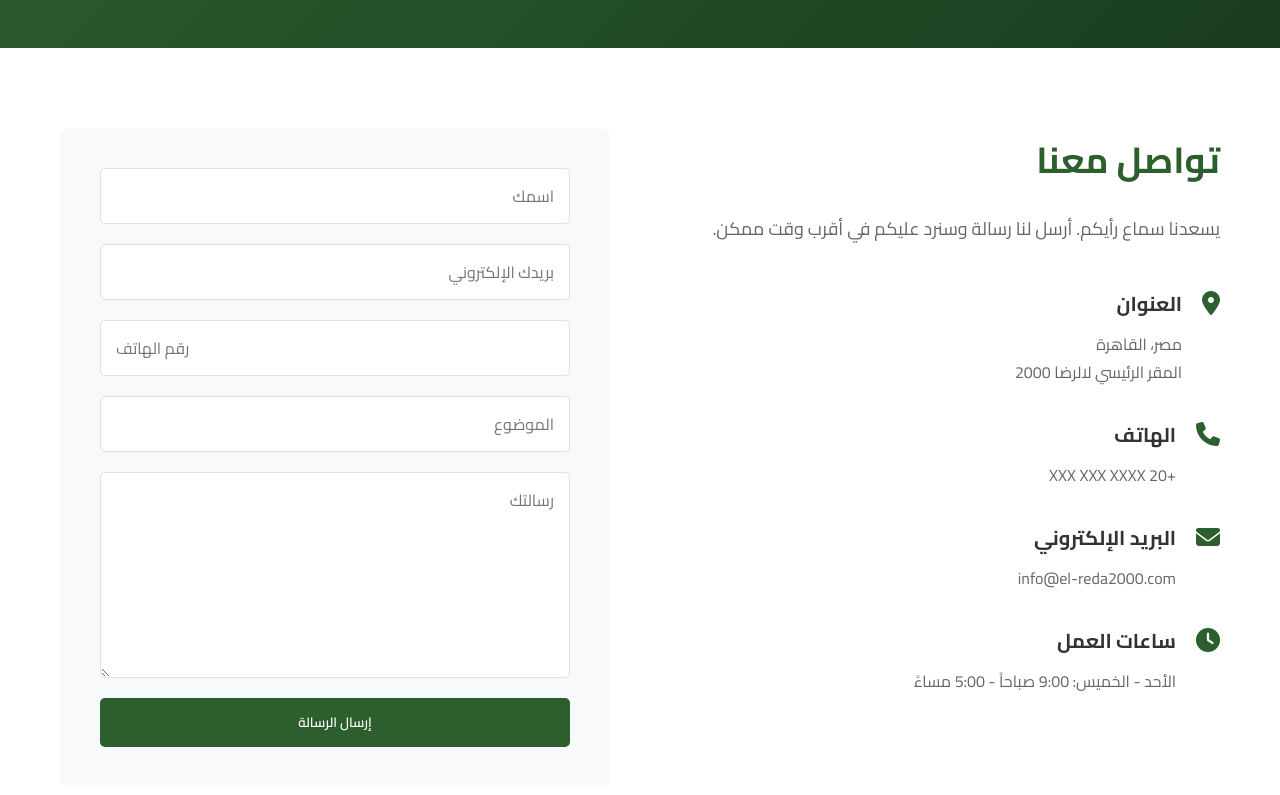
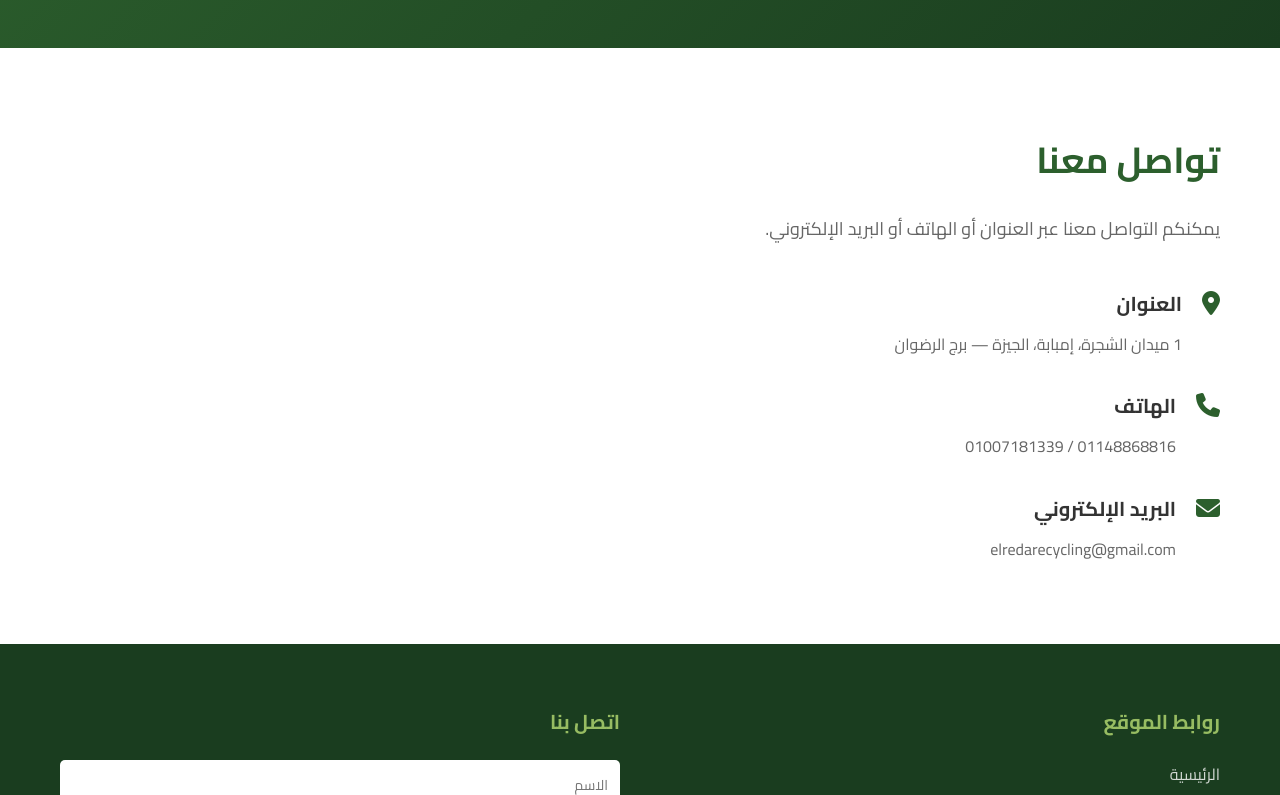
Before and after one commit to MoKhalid225/WEBSITE_FREELANCING, a plain HTML site: page contact-us.html in a window 1280 px wide. Shown: the part 360-1155 px from the top of the page. Drawn offline with Linux system fonts and the light colour scheme.

Commit message:
adding some edits

```diff
--- a/contact-us.html
+++ b/contact-us.html
@@ -84,73 +84,35 @@
     <!-- Contact Section -->
     <section class="contact-section">
         <div class="container">
-            <div class="contact-wrapper">
+            <div class="contact-wrapper single-column">
                 <div class="contact-info">
                     <h2>تواصل معنا</h2>
-                    <p>يسعدنا سماع رأيكم. أرسل لنا رسالة وسنرد عليكم في أقرب وقت ممكن.</p>
+                    <p>يمكنكم التواصل معنا عبر العنوان أو الهاتف أو البريد الإلكتروني.</p>
 
                     <div class="contact-details">
                         <div class="contact-item">
                             <i class="fas fa-map-marker-alt"></i>
                             <div>
                                 <h3>العنوان</h3>
-                                <p>مصر، القاهرة<br>المقر الرئيسي لالرضا 2000</p>
+                                <p>1 ميدان الشجرة، إمبابة، الجيزة — برج الرضوان</p>
                             </div>
                         </div>
                         <div class="contact-item">
                             <i class="fas fa-phone"></i>
                             <div>
                                 <h3>الهاتف</h3>
-                                <p>+20 XXX XXX XXXX</p>
+                                <p>01148868816 / 01007181339</p>
                             </div>
                         </div>
                         <div class="contact-item">
                             <i class="fas fa-envelope"></i>
                             <div>
                                 <h3>البريد الإلكتروني</h3>
-                                <p>info@el-reda2000.com</p>
-                            </div>
-                        </div>
-                        <div class="contact-item">
-                            <i class="fas fa-clock"></i>
-                            <div>
-                                <h3>ساعات العمل</h3>
-                                <p>الأحد - الخميس: 9:00 صباحاً - 5:00 مساءً</p>
+                                <p>elredarecycling@gmail.com</p>
                             </div>
                         </div>
                     </div>
                 </div>
-
-                <div class="contact-form-wrapper">
-                    <form class="contact-form">
-                        <div class="form-group">
-                            <input type="text" placeholder="اسمك" required>
-                        </div>
-                        <div class="form-group">
-                            <input type="email" placeholder="بريدك الإلكتروني" required>
-                        </div>
-                        <div class="form-group">
-                            <input type="tel" placeholder="رقم الهاتف">
-                        </div>
-                        <div class="form-group">
-                            <input type="text" placeholder="الموضوع" required>
-                        </div>
-                        <div class="form-group">
-                            <textarea placeholder="رسالتك" rows="6" required></textarea>
-                        </div>
-                        <button type="submit" class="btn-primary">إرسال الرسالة</button>
-                    </form>
-                </div>
-            </div>
-        </div>
-    </section>
-
-    <!-- Map Section -->
-    <section class="map-section">
-        <div class="container">
-            <div class="map-placeholder">
-                <i class="fas fa-map-marked-alt"></i>
-                <p>موقع الخريطة</p>
             </div>
         </div>
     </section>
--- a/css/styles.css
+++ b/css/styles.css
@@ -2047,6 +2047,10 @@ body {
     gap: 60px;
 }
 
+.contact-wrapper.single-column {
+    grid-template-columns: 1fr;
+}
+
 .contact-info h2 {
     font-size: 36px;
     color: var(--primary-color);
@@ -2299,6 +2303,21 @@ body {
         direction: rtl;
     }
 
+    /* Projects: show the governorate name/text first on mobile */
+    .project-content {
+        display: flex;
+        flex-direction: column;
+        gap: 24px;
+    }
+
+    .project-text {
+        order: 1;
+    }
+
+    .project-image {
+        order: 2;
+    }
+
     .contact-wrapper {
         grid-template-columns: 1fr;
     }
```
Also changed, not shown: index.html (+2 -2 lines), products.html (+3 -3 lines), images/logo.png, images/products/product1.jpeg (added), images/products/product2.jpeg (added), images/products/product3.jpeg (added).
